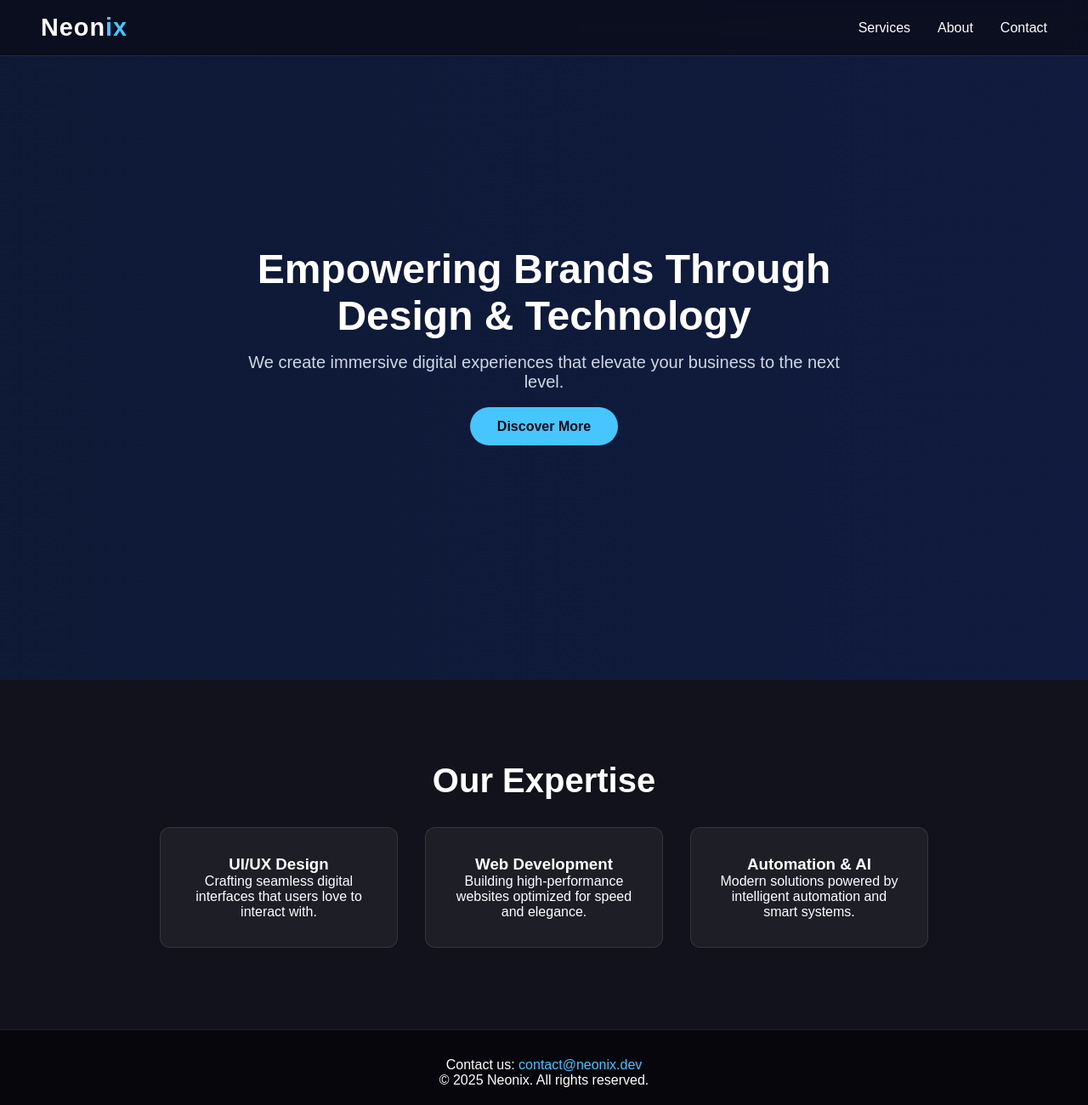
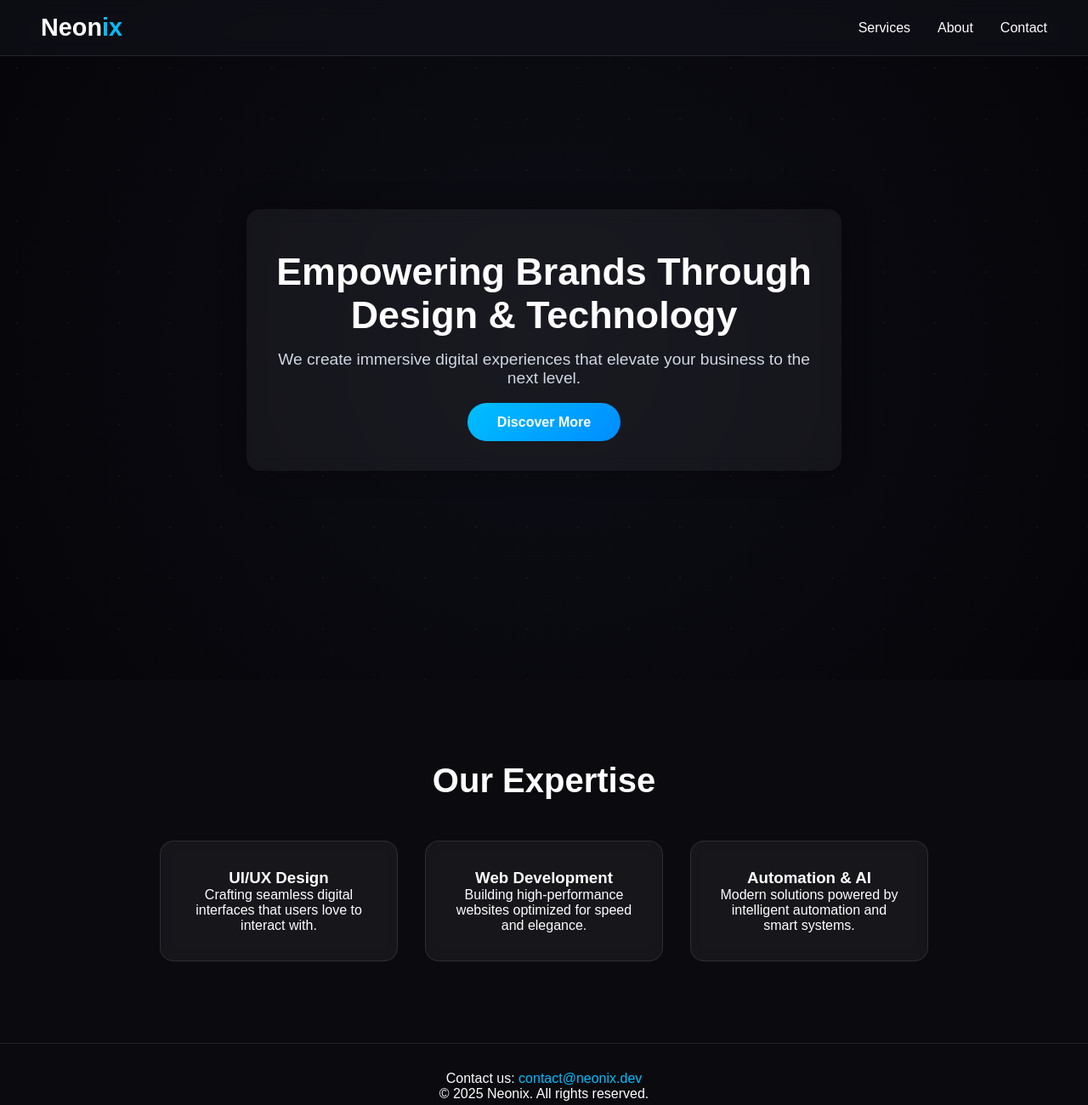
Before and after one commit to VxpeInjected/Website-For-VK, a plain HTML site: page index.html in a window 1280 px wide. Shown: the whole page at 85% size. Drawn offline with Linux system fonts and the light colour scheme.

Commit message:
Update style.css

```diff
--- a/style.css
+++ b/style.css
@@ -6,33 +6,60 @@
 }
 
 body {
-  font-family: "Poppins", sans-serif;
+  font-family: 'Poppins', sans-serif;
+  overflow-x: hidden;
   color: #fff;
-  background: #0b0b15;
-  overflow-x: hidden;
+  background: #0a0a0f;
 }
 
-/* PERSISTENT NAVBAR */
+/* MOVING BACKGROUND PATTERN */
+.background {
+  position: fixed;
+  top: 0;
+  left: 0;
+  width: 100%;
+  height: 100%;
+  overflow: hidden;
+  z-index: -1;
+  background: radial-gradient(circle at center, #0d0d16 0%, #050509 100%);
+}
+
+.pattern {
+  position: absolute;
+  width: 200%;
+  height: 200%;
+  background-image:
+    radial-gradient(circle, rgba(255,255,255,0.05) 1px, transparent 1px);
+  background-size: 60px 60px;
+  animation: movePattern 25s linear infinite;
+}
+
+@keyframes movePattern {
+  from { transform: translate(0, 0); }
+  to { transform: translate(-50px, -50px); }
+}
+
+/* NAVBAR */
 .navbar {
   position: fixed;
   top: 0;
   width: 100%;
-  background: rgba(10, 10, 20, 0.7);
-  backdrop-filter: blur(10px);
+  padding: 1rem 3rem;
   display: flex;
   justify-content: space-between;
   align-items: center;
-  padding: 1rem 3rem;
+  background: rgba(20, 20, 30, 0.5);
+  backdrop-filter: blur(12px);
+  border-bottom: 1px solid rgba(255,255,255,0.1);
   z-index: 1000;
-  border-bottom: 1px solid rgba(255,255,255,0.1);
 }
 
 .logo {
   font-size: 1.8rem;
-  letter-spacing: 1px;
+  font-weight: 700;
 }
 .logo span {
-  color: #46c5ff;
+  color: #00bfff;
 }
 
 .nav-links {
@@ -41,67 +68,16 @@ body {
   gap: 2rem;
 }
 .nav-links a {
+  color: #fff;
   text-decoration: none;
-  color: #fff;
   font-weight: 500;
-  transition: color 0.3s;
+  transition: color 0.3s ease;
 }
 .nav-links a:hover {
-  color: #46c5ff;
+  color: #00bfff;
 }
 
-/* ANIMATED BACKGROUND */
-.background {
-  position: fixed;
-  top: 0;
-  left: 0;
-  width: 100%;
-  height: 100%;
-  z-index: -1;
-  background: linear-gradient(270deg, #111b3f, #091726, #162a3f);
-  background-size: 600% 600%;
-  animation: gradientMove 12s ease infinite;
-  overflow: hidden;
-}
-
-@keyframes gradientMove {
-  0% { background-position: 0% 50%; }
-  50% { background-position: 100% 50%; }
-  100% { background-position: 0% 50%; }
-}
-
-/* FLOATING SHAPES */
-.shape {
-  position: absolute;
-  border-radius: 50%;
-  opacity: 0.2;
-  animation: float 12s infinite ease-in-out;
-}
-.shape1 {
-  width: 180px; height: 180px;
-  background: #46c5ff;
-  top: 20%; left: 10%;
-  animation-delay: 0s;
-}
-.shape2 {
-  width: 260px; height: 260px;
-  background: #ff7eb3;
-  top: 60%; left: 70%;
-  animation-delay: 2s;
-}
-.shape3 {
-  width: 120px; height: 120px;
-  background: #ffd46b;
-  top: 80%; left: 30%;
-  animation-delay: 4s;
-}
-
-@keyframes float {
-  0%, 100% { transform: translateY(0) rotate(0deg); }
-  50% { transform: translateY(-40px) rotate(45deg); }
-}
-
-/* HERO SECTION */
+/* HERO */
 .hero {
   height: 100vh;
   display: flex;
@@ -109,42 +85,53 @@ body {
   justify-content: center;
   text-align: center;
   padding: 0 2rem;
+  animation: fadeIn 1.5s ease-in;
 }
 .hero-content {
   max-width: 700px;
+  background: rgba(255,255,255,0.05);
+  backdrop-filter: blur(10px);
+  border-radius: 16px;
+  padding: 3rem 2rem;
+  box-shadow: 0 0 30px rgba(0,0,0,0.4);
 }
 .hero-content h2 {
-  font-size: 3rem;
+  font-size: 2.8rem;
   margin-bottom: 1rem;
 }
 .hero-content p {
-  font-size: 1.25rem;
+  font-size: 1.2rem;
   margin-bottom: 2rem;
   color: #cfd8e3;
 }
 .btn {
-  padding: 0.9rem 2rem;
-  background: #46c5ff;
-  color: #0b0b15;
+  padding: 0.9rem 2.2rem;
+  background: linear-gradient(135deg, #00bfff, #008cff);
+  border: none;
+  border-radius: 50px;
   text-decoration: none;
-  border-radius: 30px;
+  color: #fff;
   font-weight: 600;
-  transition: 0.3s;
+  transition: transform 0.3s ease, box-shadow 0.3s ease;
 }
 .btn:hover {
-  background: #5ee6ff;
-  transform: translateY(-2px);
+  transform: translateY(-4px);
+  box-shadow: 0 4px 15px rgba(0,191,255,0.4);
+}
+
+@keyframes fadeIn {
+  from { opacity: 0; transform: translateY(30px); }
+  to { opacity: 1; transform: translateY(0); }
 }
 
 /* SERVICES */
 .services {
   padding: 6rem 2rem;
   text-align: center;
-  background: rgba(255,255,255,0.03);
 }
 .services h2 {
   font-size: 2.5rem;
-  margin-bottom: 2rem;
+  margin-bottom: 3rem;
 }
 .service-grid {
   display: flex;
@@ -155,41 +142,27 @@ body {
 .card {
   background: rgba(255,255,255,0.05);
   border: 1px solid rgba(255,255,255,0.1);
-  border-radius: 12px;
+  border-radius: 16px;
   padding: 2rem;
   width: 280px;
-  transition: transform 0.3s ease, background 0.3s ease;
+  transition: all 0.3s ease;
+  backdrop-filter: blur(8px);
 }
 .card:hover {
   transform: translateY(-10px);
-  background: rgba(255,255,255,0.1);
-}
-
-/* ABOUT */
-.about {
-  padding: 5rem 2rem;
-  text-align: center;
-}
-.about h2 {
-  font-size: 2.5rem;
-  margin-bottom: 1rem;
-}
-.about p {
-  max-width: 700px;
-  margin: auto;
-  color: #cfd8e3;
-  font-size: 1.1rem;
+  background: rgba(0,191,255,0.1);
+  border-color: #00bfff;
 }
 
 /* FOOTER */
 .footer {
+  text-align: center;
   padding: 2rem;
-  text-align: center;
-  background: rgba(0,0,0,0.4);
+  background: rgba(10,10,15,0.8);
   border-top: 1px solid rgba(255,255,255,0.1);
 }
 .footer a {
-  color: #46c5ff;
+  color: #00bfff;
   text-decoration: none;
 }
 .footer a:hover {
```
